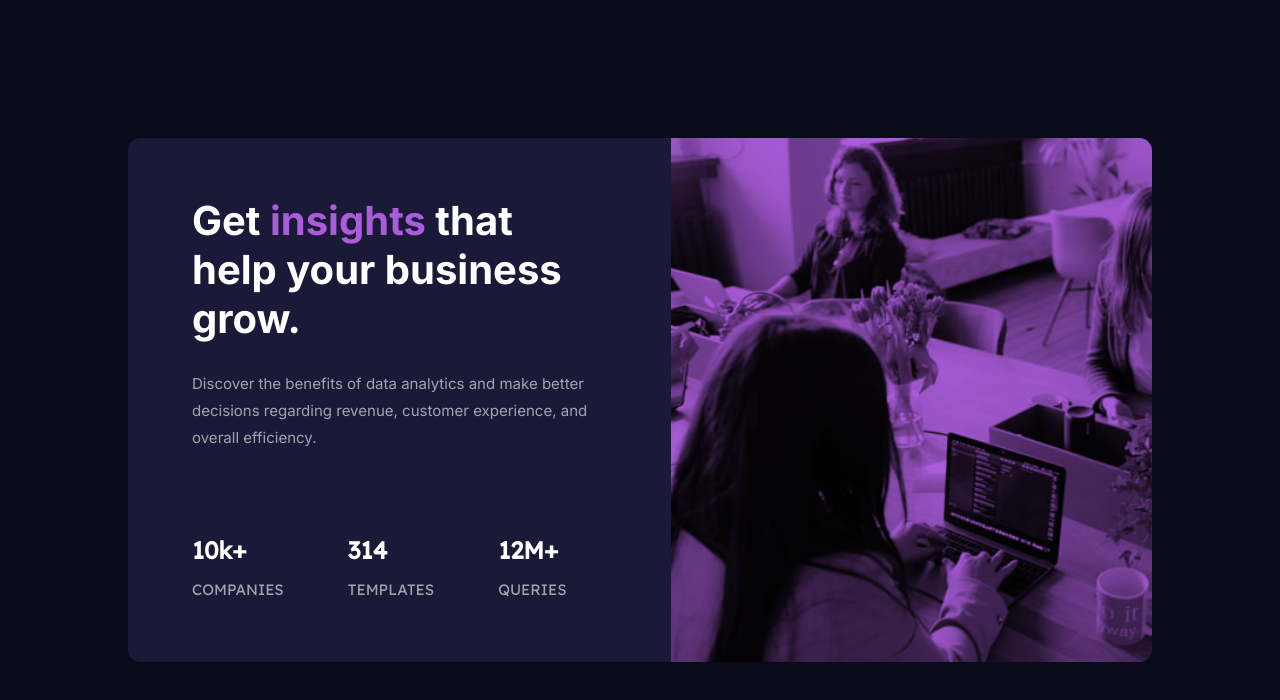
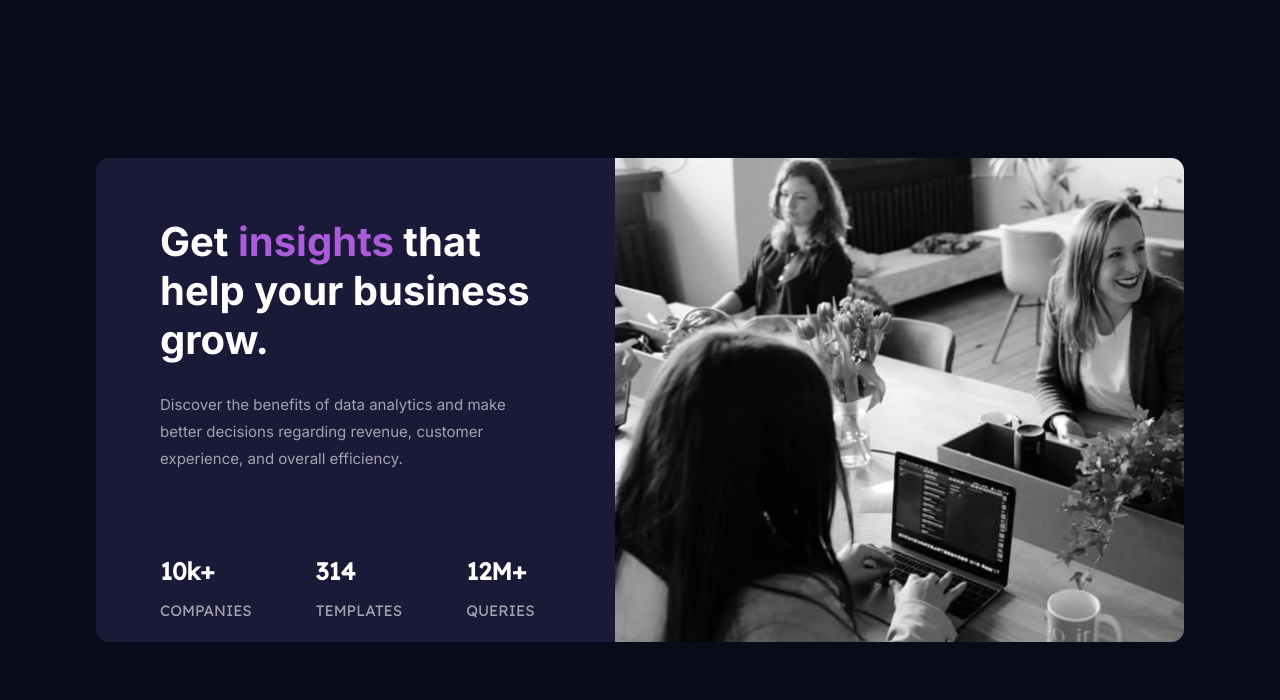
Before and after one commit to jakub-ozog/stats-preview-card-component, a website: page index.html in a window 1280 px wide. Drawn offline with Linux system fonts and the light colour scheme.

Commit message:
Module image updates

```diff
--- a/index.html
+++ b/index.html
@@ -53,6 +53,7 @@
                 </div>
             </div>
             <div class="module-image-section">
+                <img src="/images/image-header-mobile.jpg" class="module-image" alt="Component image">
             </div>
         </div>
     </div>
--- a/styles/scss_css/style.scss
+++ b/styles/scss_css/style.scss
@@ -11,7 +11,7 @@ body,html {
 }
 
 .container {
-    width: 80%;
+    width: 85%;
     margin: 0 auto;
     height: 100vh;
     display: flex;
@@ -30,7 +30,7 @@ body,html {
             padding-top: 2em;
             padding-right: 5em;
             padding-left: 4em;
-            padding-bottom: 3em;
+            // padding-bottom: 3em;
 
             .module-title {
                 font-family: fonts.$InterFont;
@@ -71,21 +71,43 @@ body,html {
 
         .module-image-section {
             width: 100%;
-            background: url('/images/image-header-desktop.jpg');
-            background-color: colors.$SoftViolet;
-            background-blend-mode: multiply;
-            background-size: cover;
-            padding-right: 4em;
+            // background: url('/images/image-header-desktop.jpg');
+            // background-color: colors.$SoftViolet;
+            // background-blend-mode: multiply;
+            // background-size: cover;
+            // padding-right: 4em;
 
+            .module-image::after {
+                content: '';
+                width:100%;
+                height:100%;
+                background-color: #aa5cdb;
+
+                position:absolute;
+                opacity: .4;
+            }
 
             .module-image {
-                height: 100%;
+                position: relative;
             }
+
+            .module-image {
+                height:100%;
+
+            }
+
         }
 
+    }
+}
 
+// @media (max-width: 920px) {
+//     .mob-module-image {
+//         display:block;
 
-    }
+//     }
 
-
-}
+//     .module-image-section {
+//       background:none;
+//     }
+// }
```
Also changed, not shown: styles/scss_css/style.css, 1 other file.
